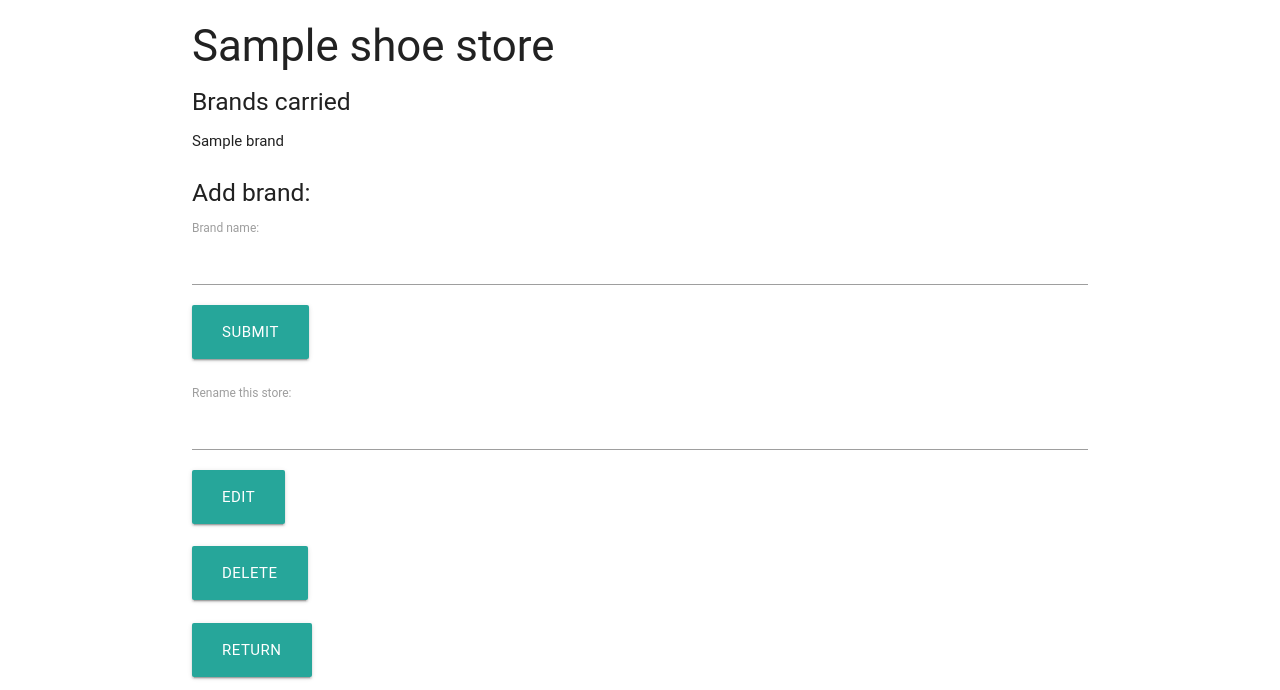
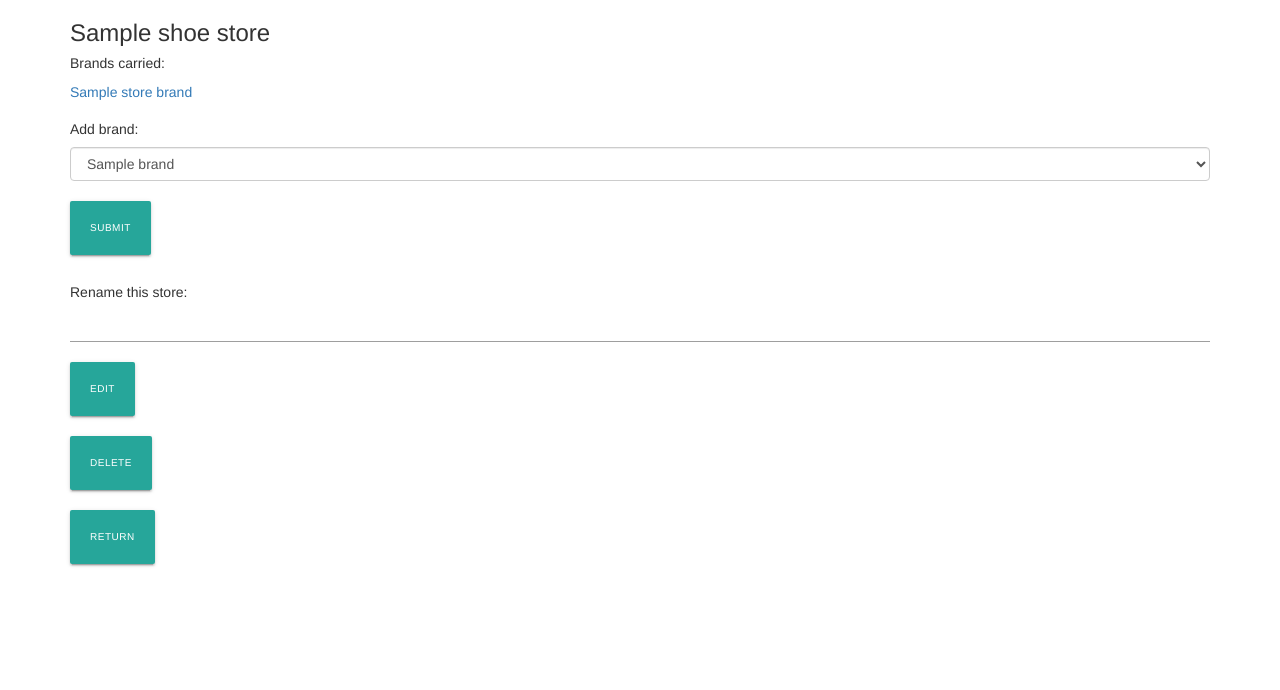
Before and after one commit to browneryan/zappos-php, a PHP site: template views/store.html.twig in a window 1280 px wide. Shown: the top 690 px of the page. Run offline with PHP 8.4, Linux system fonts and the light colour scheme; the template is opened without the code that fills it: most values are stand-ins (such as "Sample title", 1, 10 or a date in 2020); some libraries are stand-ins or nearby versions; some web fonts are replaced.

Commit message:
Add select form to store page in order to add brand to a store

```diff
--- a/views/store.html.twig
+++ b/views/store.html.twig
@@ -1,21 +1,22 @@
 <!DOCTYPE html>
 <html>
   <head>
+    <meta charset="utf-8">
     <link rel="stylesheet" href="https://cdnjs.cloudflare.com/ajax/libs/materialize/0.97.5/css/materialize.min.css">
-    <link rel="stylesheet" href="/css/styles.css" media="all">
     <script type="text/javascript" src="https://code.jquery.com/jquery-2.1.1.min.js"></script>
     <script src="https://cdnjs.cloudflare.com/ajax/libs/materialize/0.97.5/js/materialize.min.js"></script>
-    <meta charset="utf-8">
+    <link rel="stylesheet" href="https://maxcdn.bootstrapcdn.com/bootstrap/3.3.6/css/bootstrap.min.css" integrity="sha384-1q8mTJOASx8j1Au+a5WDVnPi2lkFfwwEAa8hDDdjZlpLegxhjVME1fgjWPGmkzs7" crossorigin="anonymous">
+    <link rel="stylesheet" href="/css/styles.css" media="all">
     <title>Zappos</title>
   </head>
   <body>
     <div class="container">
       <h3>{{ shoe_stores.getName }}</h3>
-       <h5>Brands carried</h5>
-        {% if brands is not empty %}
+       <h5>Brands carried:</h5>
+        {% if store_brands is not empty %}
           <ul>
-            {% for brand in brands %}
-              <li>{{ brand.getName }}</li>
+            {% for store_brand in store_brands %}
+              <li><a href="/brand/{{ store_brand.getId }}">{{ store_brand.getName }}</a></li>
             {% endfor %}
           </ul>
             {% else %}
@@ -26,15 +27,19 @@
             <div class="col s12">
               <h5>Add brand:</h5>
               <form action="/store/{{ shoe_stores.getId }}/add_brand" method="post">
-                <label for="name">Brand name:</label>
-                <input type="text" name="name" id="name">
-                </br>
+                <input type="hidden" name="name" value="{{ shoe_stores.getId }}">
+                  <select name="brand_id" type="text" class="form-control">
+                    {% for brand in brands %}
+                      <option value="{{ brand.getId }}">{{ brand.getName }}</option>
+                    {% endfor %}
+                  </select>
+                 <br>
                 <button type="submit" class="waves-effect waves-light btn-large" name="button">Submit</button>
               </form>
               <br>
+              <h5>Rename this store:</h5>
               <form action="/store/{{ shoe_stores.getId }}/edit" method="post">
                 <input name="_method" type="hidden" value="patch">
-                  <label for="name">Rename this store:</label>
                   <input id="name" name="name" type="text" required>
                   <br>
                   <button type="submit" class="waves-effect waves-light btn-large" name="button">Edit</button>
```
